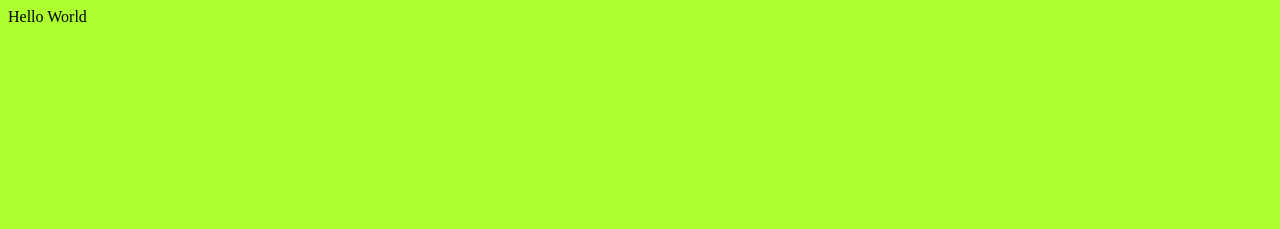
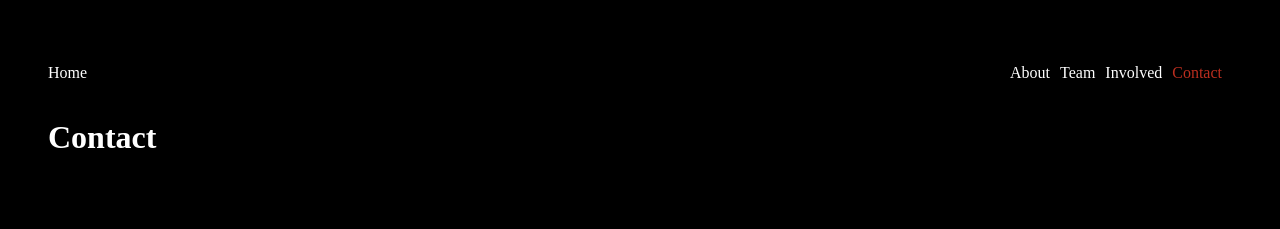
Before and after one commit to dtkellogg/night-market, a React app: page /contact in a window 1280 px wide. Built offline with nearby package versions, Linux system fonts and the light colour scheme.

Commit message:
Basic Skeleton Setup
Built main component structure set up Routes, basic Nav

```diff
--- /dev/null
+++ b/app/components/About.js
@@ -0,0 +1,7 @@
+import React from 'react'
+
+export default function About() {
+    return (
+        <h1>About</h1>
+    )
+}
--- /dev/null
+++ b/app/components/Contact.js
@@ -0,0 +1,9 @@
+import React from 'react'
+
+export default function Contact() {
+    return (
+        <h1>
+            Contact
+        </h1>
+    )
+}
--- /dev/null
+++ b/app/components/Home.js
@@ -0,0 +1,9 @@
+import React from 'react'
+
+export default function Home() {
+    return (
+        <h1>
+            Home
+        </h1>
+    )
+}
--- /dev/null
+++ b/app/components/Involved.js
@@ -0,0 +1,7 @@
+import React from 'react'
+
+export default function Involved() {
+    return (
+        <h1>Get Involved</h1>
+    )
+}
--- /dev/null
+++ b/app/components/Nav.js
@@ -0,0 +1,46 @@
+import React from 'react'
+import { NavLink } from 'react-router-dom'
+
+const activeStyle = {
+    color: 'rgba(187,46,31'
+}
+
+export default function Nav() {
+    return (
+      <nav className="row space-between">
+        <NavLink to="/" exact activeStyle={activeStyle} className="nav-link">
+          Home
+        </NavLink>
+        <ul className="row nav">
+          <li>
+            <NavLink to="/about" activeStyle={activeStyle} className="nav-link">
+              About
+            </NavLink>
+          </li>
+          <li>
+            <NavLink to="/team" activeStyle={activeStyle} className="nav-link">
+              Team
+            </NavLink>
+          </li>
+          <li>
+            <NavLink
+              to="/involved"
+              activeStyle={activeStyle}
+              className="nav-link"
+            >
+              Involved
+            </NavLink>
+          </li>
+          <li>
+            <NavLink
+              to="/contact"
+              activeStyle={activeStyle}
+              className="nav-link"
+            >
+              Contact
+            </NavLink>
+          </li>
+        </ul>
+      </nav>
+    );
+}
--- /dev/null
+++ b/app/components/Team.js
@@ -0,0 +1,8 @@
+import React from 'react'
+
+
+export default function Team() {
+    return (
+        <h1>Team</h1>
+    )
+}
--- a/app/index.css
+++ b/app/index.css
@@ -1,3 +1,40 @@
 body {
-    background: greenyellow;
+    margin: 0;
+    padding: 0;
+    min-height: 100vh;
+    box-sizing: border-box;
+    background: black;
+    color: white;
 }
+
+li {
+    list-style-type: none;
+}
+
+.container {
+    padding: 3rem;
+}
+
+/* FLEXBOX */
+.row {
+    display: flex;
+    flex-direction: row;
+    align-items: center;
+}
+
+.space-between {
+    justify-content: space-between;
+}
+
+
+
+/* NAV */
+
+.nav-link {
+    text-decoration: none;
+    color: white;
+}
+
+.nav li {
+    margin-right: 10px;
+}
--- a/app/index.js
+++ b/app/index.js
@@ -1,13 +1,40 @@
 import React from 'react'
 import ReactDOM from 'react-dom'
+import { BrowserRouter as Router, Route, Switch} from 'react-router-dom'
+import PropTypes from 'prop-types'
 import './index.css'
+import Nav from "./components/Nav"
+import About from "./components/About"
+import Home from "./components/Home"
+import Team from "./components/Team"
+import Contact from "./components/Contact"
+import Involved from "./components/Involved"
 
 function App () {
-    return(
-        <div>
-            Hello World
+    return (
+      <Router>
+        <div className="container">
+          <Nav />
+          <Switch>
+            <Route exact path="/">
+              <Home />
+            </Route>
+            <Route path="/about">
+              <About />
+            </Route>
+            <Route path="/team">
+              <Team />
+            </Route>
+            <Route path="/involved">
+              <Involved />
+            </Route>
+            <Route path="/contact">
+              <Contact />
+            </Route>
+          </Switch>
         </div>
-    )
+      </Router>
+    );
 }
 
 ReactDOM.render(<App />, document.getElementById('app'))
--- a/package.json
+++ b/package.json
@@ -17,7 +17,8 @@
   "license": "ISC",
   "dependencies": {
     "react": "^16.13.1",
-    "react-dom": "^16.13.1"
+    "react-dom": "^16.13.1",
+    "react-router-dom": "^5.2.0"
   },
   "devDependencies": {
     "@babel/core": "^7.11.1",
```
Also changed, not shown: 1 other file.
